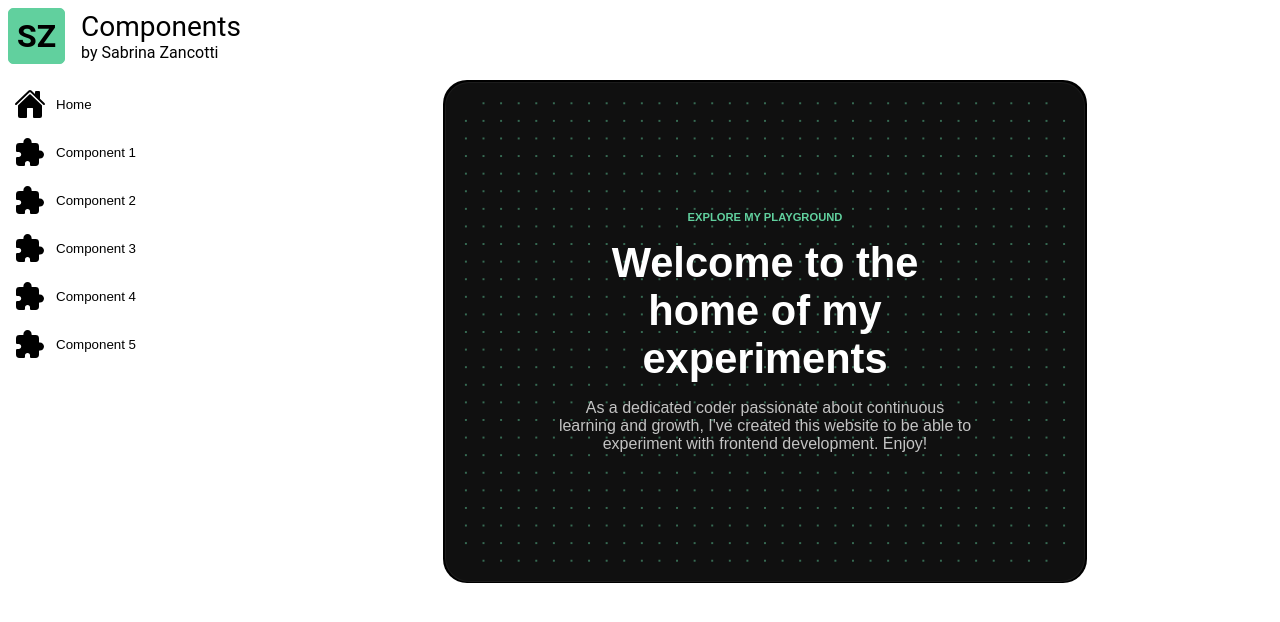
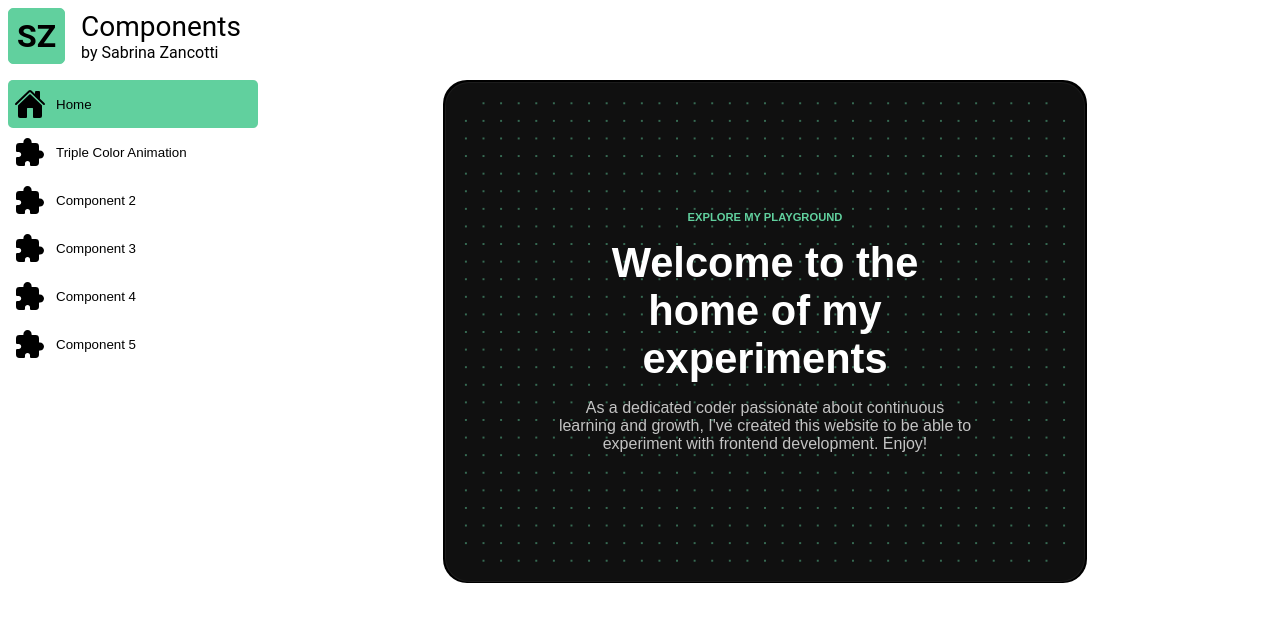
Before and after one commit to Zancotti/components, a React (Vite) app: page / in a window 1280 px wide. Shown: the top 622 px of the page. Built offline with nearby package versions, Linux system fonts and the light colour scheme; the HTML template or start-up script is replaced by a standard one.

Commit message:
Updated my project with a tripleColorAnimation component

```diff
--- a/src/App.tsx
+++ b/src/App.tsx
@@ -4,6 +4,7 @@ import Sidebar from "./assets/Sidebar";
 import styled from "styled-components";
 import { Routes, Route, useNavigate, Navigate } from "react-router-dom";
 import HomePage from "./assets/HomePage";
+import TripleColorAnimation from "./assets/TripleColorAnimation";
 
 const App = () => {
   const navigate = useNavigate();
@@ -32,7 +33,7 @@ const App = () => {
         <Main>
           <Routes>
             <Route path="/" element={<HomePage />} />
-            <Route path="/component1" element={<div>Component 1</div>} />
+            <Route path="/component1" element={<TripleColorAnimation />} />
             <Route path="/component2" element={<div>Component 2</div>} />
             <Route path="/component3" element={<div>Component 3</div>} />
             <Route path="/component4" element={<div>Component 4</div>} />
--- a/src/assets/Header.tsx
+++ b/src/assets/Header.tsx
@@ -7,7 +7,7 @@ interface HeaderProps {
 const Header: React.FC<HeaderProps> = ({ isScrolled }) => {
   return (
     <Container $isScrolled={isScrolled}>
-      <Initials $isScrolled={isScrolled}>SZ</Initials>
+      <Initials>SZ</Initials>
       <SecondaryTitleContainer>
         <SecondaryTitle $isScrolled={isScrolled}>Components</SecondaryTitle>
 
@@ -34,7 +34,7 @@ const Container = styled.div<{ $isScrolled: boolean }>`
   transition: background-color 0.2s ease, color 0.2s ease;
 `;
 
-const Initials = styled.div<{ $isScrolled: boolean }>`
+const Initials = styled.div`
   font-size: 2rem;
   padding: 0.5rem;
   border: 1px solid rgb(97, 208, 158);
--- a/src/assets/Sidebar.tsx
+++ b/src/assets/Sidebar.tsx
@@ -1,6 +1,6 @@
 import styled from "styled-components";
 import { IoExtensionPuzzle, IoHome } from "react-icons/io5";
-import { useState } from "react";
+import { useEffect, useState } from "react";
 import HoverEffect from "./HoverEffect";
 import ClickedEffect from "./ClickedEffect";
 import { NavigateFunction } from "react-router-dom";
@@ -10,10 +10,15 @@ interface SidebarProps {
 }
 
 const Sidebar: React.FC<SidebarProps> = ({ navigate }) => {
-  const [isHovered, setIsHovered] = useState(false);
-  const [isClicked, setIsClicked] = useState(false);
+  const [isHovered, setIsHovered] = useState(true);
+  const [isClicked, setIsClicked] = useState(true);
   const [nrClicked, setNrClicked] = useState(0);
   const [nrHovered, setNrHovered] = useState(0);
+
+  useEffect(() => {
+    setNrClicked(0);
+    navigate("/");
+  }, []);
 
   const handleMouseEnter = (number: number) => {
     setNrHovered(number);
@@ -44,13 +49,13 @@ const Sidebar: React.FC<SidebarProps> = ({ navigate }) => {
         <ButtonText>Home</ButtonText>
       </ComponentButton>
       <ComponentButton
-        aria-label="Component 1"
+        aria-label="Triple Color Animation"
         onMouseEnter={() => handleMouseEnter(1)}
         onMouseLeave={handleMouseLeave}
         onClick={() => handleButtonClick(1, "/component1")}
       >
         <IoExtensionPuzzle size="2rem" />
-        <ButtonText>Component 1</ButtonText>
+        <ButtonText>Triple Color Animation</ButtonText>
       </ComponentButton>
       <ComponentButton
         aria-label="Component 2"
--- /dev/null
+++ b/src/assets/TripleColorAnimation.tsx
@@ -0,0 +1,42 @@
+import { useEffect, useState } from "react";
+import styled from "styled-components";
+
+const TripleColorAnimation: React.FC = () => {
+  const colors = ["#96e6b3", "#da3e52", "#f2e94e"];
+  const [index, setIndex] = useState(0);
+
+  useEffect(() => {
+    const timer = setTimeout(() => {
+      setIndex((prevIndex) => (prevIndex - 1 + colors.length) % colors.length);
+    }, 1000);
+    return () => clearTimeout(timer);
+  }, [index]);
+
+  return (
+    <BackgroundDiv>
+      {colors.map((color, idx) => (
+        <HeadingText key={color} $color={colors[(index + idx) % colors.length]}>
+          Zancotti
+        </HeadingText>
+      ))}
+    </BackgroundDiv>
+  );
+};
+
+export default TripleColorAnimation;
+
+const BackgroundDiv = styled.div`
+  background-color: black;
+  border-radius: 1.5rem;
+  width: 640px;
+  align-items: center;
+  display: flex;
+  flex-direction: column;
+  padding: 5.1rem;
+`;
+
+const HeadingText = styled.h2<{ $color: string }>`
+  text-transform: uppercase;
+  font-size: 6rem;
+  color: ${({ $color }) => $color};
+`;
```
